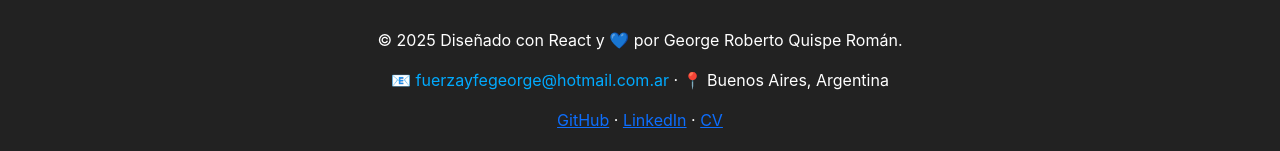
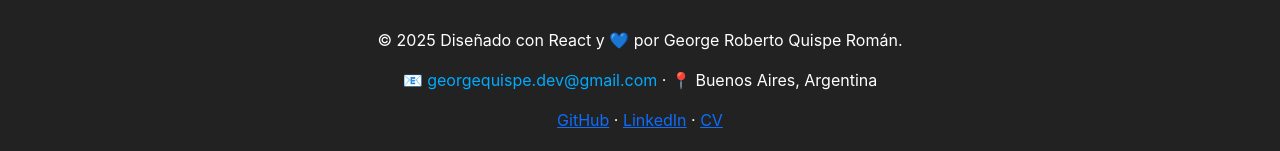
Before and after one commit to georgequispe/portfolio, a React (Vite) app: page / in a window 1280 px wide. Shown: the part 556-707 px from the top of the page. Built offline with nearby package versions, Linux system fonts and the light colour scheme.

Commit message:
exchange email

```diff
--- a/src/components/Footer.jsx
+++ b/src/components/Footer.jsx
@@ -11,8 +11,8 @@ const FooterComponent = () => (
     {/* Contacto y ubicación */}
     <p>
       📧{' '}
-      <EmailLink href="mailto:fuerzayfegeorge@hotmail.com.ar" rel="noopener noreferrer">
-        fuerzayfegeorge@hotmail.com.ar
+      <EmailLink href="georgequispe.dev@gmail.com" rel="noopener noreferrer">
+        georgequispe.dev@gmail.com
       </EmailLink>{' '}
       · 📍 Buenos Aires, Argentina
     </p>
```
